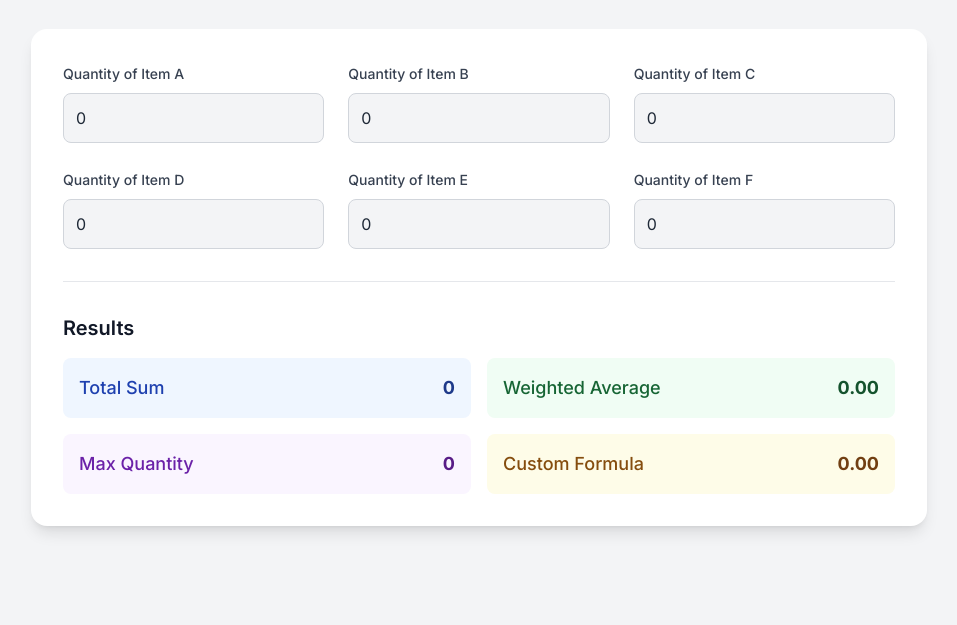
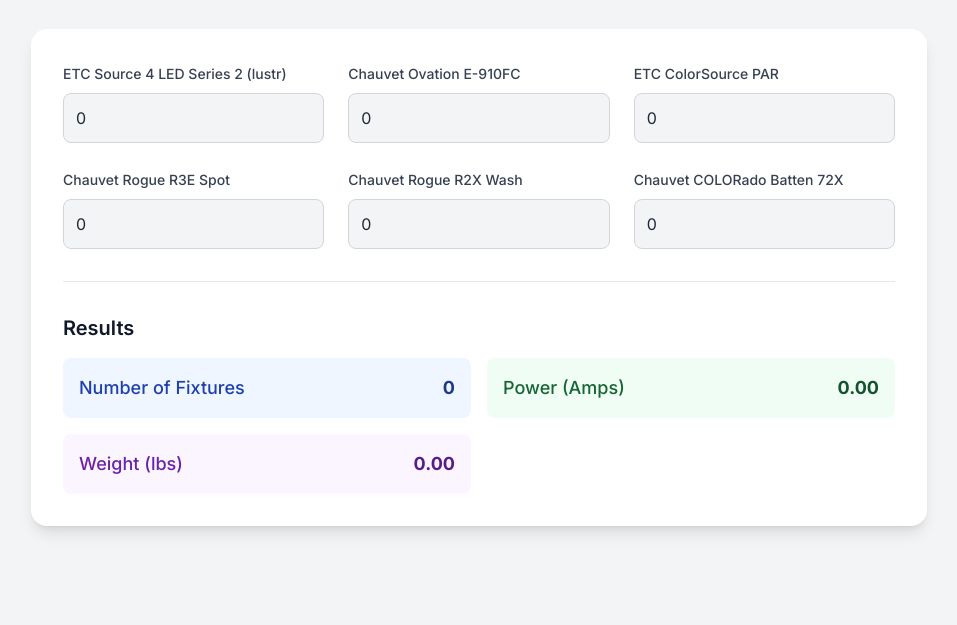
Before and after one commit to Griff188/lighting-calculator, a plain HTML site: page index.html in a window 1280 px wide. Shown: the part 175-800 px from the top of the page, without its empty margins (161-1118 px from the left). Drawn offline with nearby package versions, Linux system fonts and the light colour scheme.

Commit message:
Update index.html

```diff
--- a/index.html
+++ b/index.html
@@ -30,7 +30,7 @@
 
     <div class="w-full max-w-4xl mx-auto">
         <header class="text-center mb-8">
-            <h1 class="text-3xl md:text-4xl font-bold text-gray-900 dark:text-white">Calculation Dashboard</h1>
+            <h1 class="text-3xl md:text-4xl font-bold text-gray-900 dark:text-white">Lighting Calculator</h1>
             <p class="text-gray-600 dark:text-gray-400 mt-2">Enter quantities below to see the results.</p>
         </header>
 
@@ -39,32 +39,32 @@
             <div class="grid grid-cols-1 sm:grid-cols-2 lg:grid-cols-3 gap-6 mb-8">
                 <!-- Item A -->
                 <div class="space-y-2">
-                    <label for="itemA" class="text-sm font-medium text-gray-700 dark:text-gray-300">Quantity of Item A</label>
+                    <label for="itemA" class="text-sm font-medium text-gray-700 dark:text-gray-300">ETC Source 4 LED Series 2 (lustr)</label>
                     <input type="number" id="itemA" value="0" min="0" class="w-full p-3 bg-gray-100 dark:bg-gray-700 border border-gray-300 dark:border-gray-600 rounded-lg focus:ring-2 focus:ring-blue-500 focus:border-blue-500 transition">
                 </div>
                 <!-- Item B -->
                 <div class="space-y-2">
-                    <label for="itemB" class="text-sm font-medium text-gray-700 dark:text-gray-300">Quantity of Item B</label>
+                    <label for="itemB" class="text-sm font-medium text-gray-700 dark:text-gray-300">Chauvet Ovation E-910FC</label>
                     <input type="number" id="itemB" value="0" min="0" class="w-full p-3 bg-gray-100 dark:bg-gray-700 border border-gray-300 dark:border-gray-600 rounded-lg focus:ring-2 focus:ring-blue-500 focus:border-blue-500 transition">
                 </div>
                 <!-- Item C -->
                 <div class="space-y-2">
-                    <label for="itemC" class="text-sm font-medium text-gray-700 dark:text-gray-300">Quantity of Item C</label>
+                    <label for="itemC" class="text-sm font-medium text-gray-700 dark:text-gray-300">ETC ColorSource PAR</label>
                     <input type="number" id="itemC" value="0" min="0" class="w-full p-3 bg-gray-100 dark:bg-gray-700 border border-gray-300 dark:border-gray-600 rounded-lg focus:ring-2 focus:ring-blue-500 focus:border-blue-500 transition">
                 </div>
                 <!-- Item D -->
                 <div class="space-y-2">
-                    <label for="itemD" class="text-sm font-medium text-gray-700 dark:text-gray-300">Quantity of Item D</label>
+                    <label for="itemD" class="text-sm font-medium text-gray-700 dark:text-gray-300">Chauvet Rogue R3E Spot</label>
                     <input type="number" id="itemD" value="0" min="0" class="w-full p-3 bg-gray-100 dark:bg-gray-700 border border-gray-300 dark:border-gray-600 rounded-lg focus:ring-2 focus:ring-blue-500 focus:border-blue-500 transition">
                 </div>
                 <!-- Item E -->
                 <div class="space-y-2">
-                    <label for="itemE" class="text-sm font-medium text-gray-700 dark:text-gray-300">Quantity of Item E</label>
+                    <label for="itemE" class="text-sm font-medium text-gray-700 dark:text-gray-300">Chauvet Rogue R2X Wash</label>
                     <input type="number" id="itemE" value="0" min="0" class="w-full p-3 bg-gray-100 dark:bg-gray-700 border border-gray-300 dark:border-gray-600 rounded-lg focus:ring-2 focus:ring-blue-500 focus:border-blue-500 transition">
                 </div>
                 <!-- Item F -->
                 <div class="space-y-2">
-                    <label for="itemF" class="text-sm font-medium text-gray-700 dark:text-gray-300">Quantity of Item F</label>
+                    <label for="itemF" class="text-sm font-medium text-gray-700 dark:text-gray-300">Chauvet COLORado Batten 72X</label>
                     <input type="number" id="itemF" value="0" min="0" class="w-full p-3 bg-gray-100 dark:bg-gray-700 border border-gray-300 dark:border-gray-600 rounded-lg focus:ring-2 focus:ring-blue-500 focus:border-blue-500 transition">
                 </div>
             </div>
@@ -77,20 +77,16 @@
                 <h2 class="text-xl font-semibold mb-4 text-gray-900 dark:text-white">Results</h2>
                 <div class="grid grid-cols-1 md:grid-cols-2 gap-4 text-lg">
                     <div class="bg-blue-50 dark:bg-blue-900/50 p-4 rounded-lg flex justify-between items-center">
-                        <span class="font-medium text-blue-800 dark:text-blue-200">Total Sum</span>
+                        <span class="font-medium text-blue-800 dark:text-blue-200">Number of Fixtures</span>
                         <span id="result-sum" class="font-bold text-blue-900 dark:text-blue-100">0</span>
                     </div>
                     <div class="bg-green-50 dark:bg-green-900/50 p-4 rounded-lg flex justify-between items-center">
-                        <span class="font-medium text-green-800 dark:text-green-200">Weighted Average</span>
+                        <span class="font-medium text-green-800 dark:text-green-200">Power (Amps)</span>
                         <span id="result-avg" class="font-bold text-green-900 dark:text-green-100">0.00</span>
                     </div>
                     <div class="bg-purple-50 dark:bg-purple-900/50 p-4 rounded-lg flex justify-between items-center">
-                        <span class="font-medium text-purple-800 dark:text-purple-200">Max Quantity</span>
-                        <span id="result-max" class="font-bold text-purple-900 dark:text-purple-100">0</span>
-                    </div>
-                    <div class="bg-yellow-50 dark:bg-yellow-900/50 p-4 rounded-lg flex justify-between items-center">
-                        <span class="font-medium text-yellow-800 dark:text-yellow-200">Custom Formula</span>
-                        <span id="result-custom" class="font-bold text-yellow-900 dark:text-yellow-100">0</span>
+                        <span class="font-medium text-purple-800 dark:text-purple-200">Weight (lbs)</span>
+                        <span id="result-max" class="font-bold text-purple-900 dark:text-purple-100">0.00</span>
                     </div>
                 </div>
             </div>
@@ -127,21 +123,12 @@
                 f: parseFloat(itemInputs.f.value) || 0,
             };
 
-            // --- !!! PLACEHOLDER MATH: REPLACE WITH YOUR EQUATIONS !!! ---
 
-            // Calculation 1: Total Sum of all items
+
+            // Total number of fixtures
             const totalSum = values.a + values.b + values.c + values.d + values.e + values.f;
-
-            // Calculation 2: A weighted average (example weights)
-            const weightedSum = (values.a * 1.5) + (values.b * 0.8) + (values.c * 2.1);
-            const totalWeight = (values.a > 0 ? 1.5 : 0) + (values.b > 0 ? 0.8 : 0) + (values.c > 0 ? 2.1 : 0);
-            const weightedAverage = totalWeight > 0 ? weightedSum / totalWeight : 0;
-
-            // Calculation 3: Maximum quantity entered
-            const maxQuantity = Math.max(values.a, values.b, values.c, values.d, values.e, values.f);
-
-            // Calculation 4: A custom formula (e.g., (A + B) / (C + 1))
-            const customFormula = (values.a + values.b) / (values.c + 1);
+            const power = (values.a * 1.44) + (values.b * 1.88) + (values.c * 0.75) + (values.d * 4.54) + (values.e * 2.85) + (values.f * 1.33);
+            const weight = (values.a * 18.3) + (values.b * 19.8) + (values.c * 8.3) + (values.d * 34) + (values.e * 22.8) + (values.f * 18.6);
 
             // --- DISPLAY RESULTS ---
             resultOutputs.sum.textContent = totalSum.toLocaleString();
```
